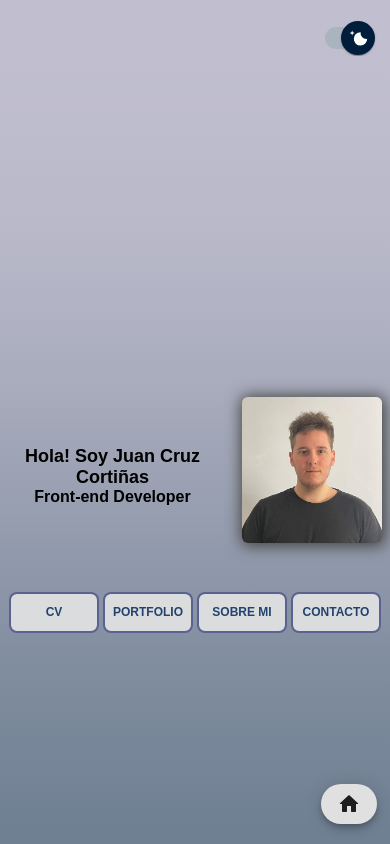
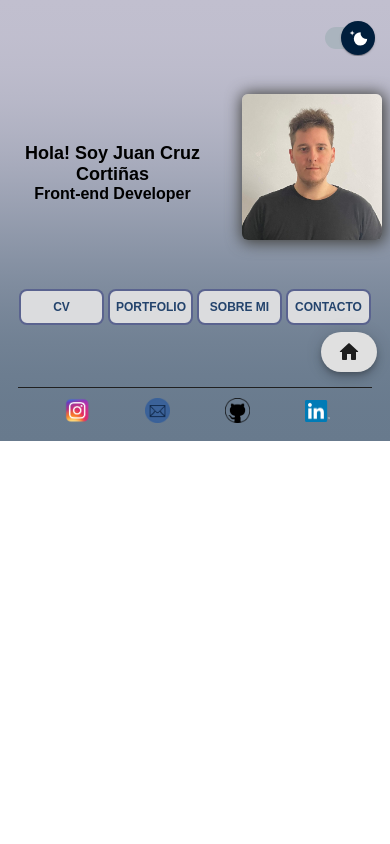
Before and after one commit to Jcruzcorti/newportfolio, a React (Create React App) app: page / in a window 390 px wide. Shown: the top 844 px of the page. Built offline with nearby package versions, Linux system fonts and the light colour scheme; a web font is replaced by a local one.

Commit message:
new modification of the screen height of the Presentation component in mobile version, and we adapt the Nav buttons

```diff
--- a/src/components/buttons/button.css
+++ b/src/components/buttons/button.css
@@ -67,9 +67,9 @@
 
     .ButtonHoverPrimary {
         display: inline-block;
-        width: 90px;
+        width: 85px;
         height: auto;
-        line-height: 35px;
+        line-height: 30px;
         margin: 2px;
         position: relative;
         overflow: hidden;
@@ -129,6 +129,7 @@
         margin: 5px;
         justify-content: flex-end;
         align-items: flex-end;
+        z-index: 2;
     }
 
     .ButtonHome{
--- a/src/components/presentation/presentation.css
+++ b/src/components/presentation/presentation.css
@@ -34,7 +34,7 @@
     font-size: 25px;
 }
 
-@media screen and (max-width: 760px) {
+@media screen and (max-width: 768px) {
 
     .DivPrimaryPresentation{
         display: flex;
@@ -42,7 +42,7 @@
         align-items: center;
         justify-content: center;
         gap: 15px;
-
+        min-height: auto;
     }
 
     .DivPresentation {
--- a/src/mock/Proyects.jsx
+++ b/src/mock/Proyects.jsx
@@ -4,7 +4,7 @@
         id:'1',
         tittle:'PORTFOLIO NUEVO',
         description:'Desarrollo y actualización de Portfolio, utilizando tecnologías como JavaScript y React.js puros, diferente al anterior proyecto construido con Next.js',
-        url:'/',
+        url:'https://jccportfolio.vercel.app/',
         img:'./img/newportfolio.png'
     },
 
```
